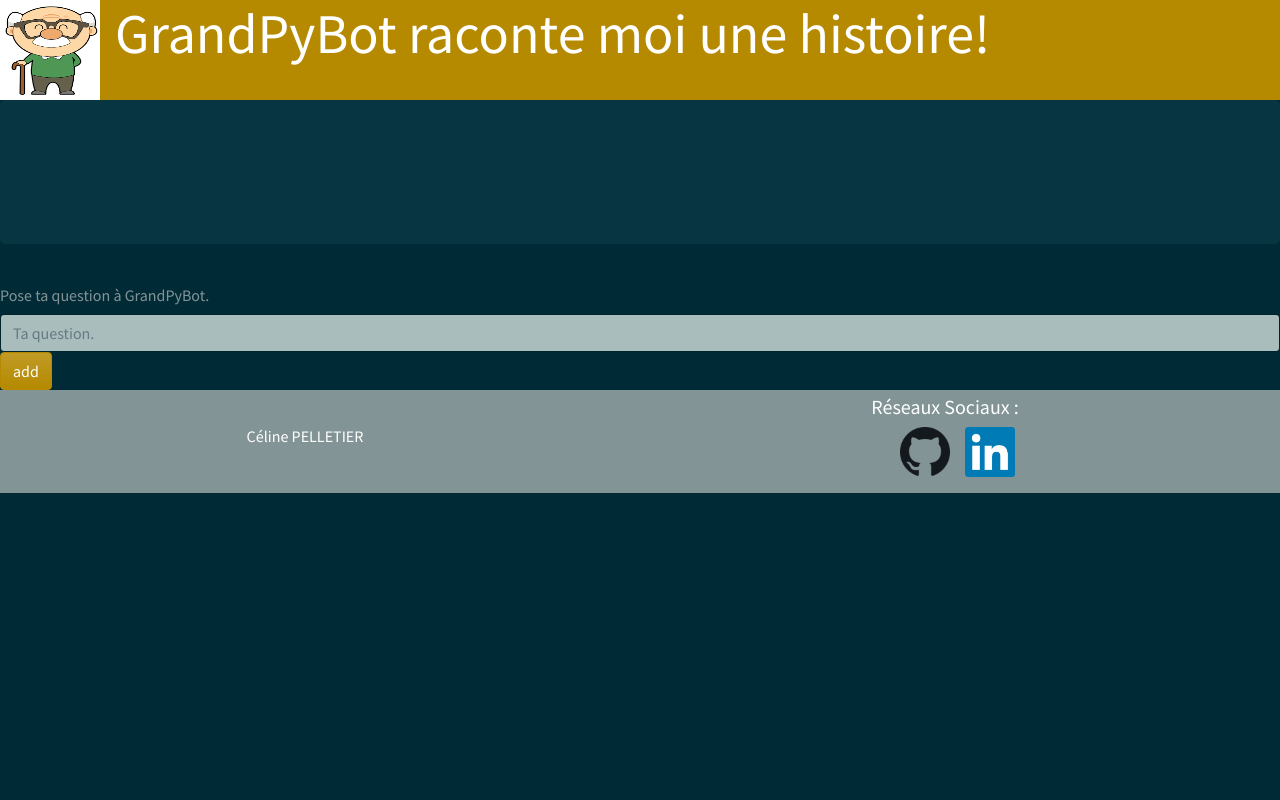
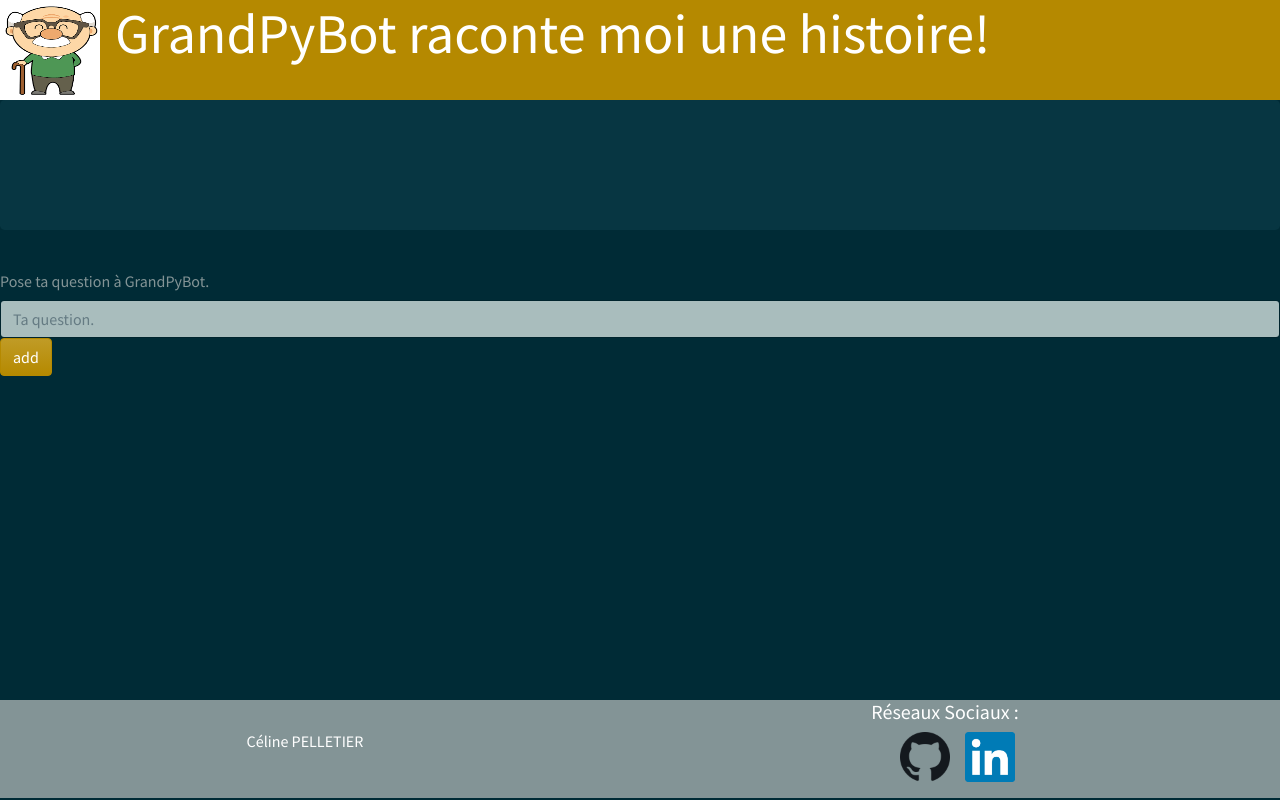
Before and after one commit to micktymoon/P7_GrandPy_Bot, a Flask app: page /accueil in a window 1280 px wide. Run offline with Flask 2, Linux system fonts and the light colour scheme; some libraries are stand-ins or nearby versions.

Commit message:
footer en bas peu importe la longueur de ma page + message d'erreur

```diff
--- a/app/static/css/accueil.css
+++ b/app/static/css/accueil.css
@@ -1,3 +1,22 @@
+html
+{
+    height: 100%;
+}
+
+body
+{
+    height: 100%;
+    margin:0;
+    padding:0;
+}
+/* Page header. */
+#page
+{
+    margin: 0;
+	display: flex;
+	flex-direction: column;
+	min-height: 100vh;
+}
 header
 {
 	min-width: auto;
@@ -16,26 +35,16 @@
 	margin-right: 15px;
 }
 
-footer
+/* Page content */
+
+.content
 {
-	display: flex;
-	background-color: #839496;
-	color: white;
-	bottom: 0;
-	padding-top: 5px;
-	width: 100%;
+    flex: 1;
 }
 
-#nom
+#chat
 {
-	width: 100%;
-	text-align: center;
-}
-
-#reseaux
-{
-	width: 100%;
-	text-align: center;
+    padding-bottom: 50px;
 }
 
 #conteneur
@@ -64,6 +73,38 @@
     display: flex;
     flex-direction: column;
 }
+
+/* Page footer */
+
+footer
+{
+
+    bottom: 0px;
+    margin-top: 50px;
+    height: 100px;
+}
+
+#footerContainer
+{
+	display: flex;
+	background-color: #839496;
+	color: white;
+	width: 100%;
+}
+
+#nom
+{
+	width: 100%;
+	text-align: center;
+}
+
+#reseaux
+{
+	width: 100%;
+	text-align: center;
+}
+
+/* Chat message style */
 
 #me
 {
@@ -94,9 +135,36 @@
   align-self: flex-start;
 }
 
+/* Map style */
+
 #map
 {
     height: 400px;
     width: 70%;
     margin: auto;
 }
+
+/* Server error */
+
+#noError
+{
+    display: none;
+}
+
+#error
+{
+    display: flex;
+    flex-direction: column;
+    justify-content: center;
+    position: absolute;
+    top: 50%;
+    left: 50%;
+    width: 400px;
+    height: 200px;
+    margin-left: -200px;
+    margin-top: -100px;
+}
+#error h2, h4, p
+{
+    text-align: center;
+}
--- a/app/templates/accueil.html
+++ b/app/templates/accueil.html
@@ -13,7 +13,7 @@
     </head>
 
     <body>
-
+    	<div id="page">
 			<header>
 				<div id="conteneur1">
 					<img src="static/images/logo2.png" width="100" height="100">
@@ -21,7 +21,8 @@
 				</div>
 			</header>
 
-    	<div class="jumbotron" id="message">
+			<div class="content">
+				<div class="jumbotron" id="chat">
 					<ul id="ulForm">
 					</ul>
 					<div class="map"></div>
@@ -32,9 +33,18 @@
 					<input type="submit" id="add" value="add" class="btn btn-primary"/>
 
 				</form>
+			</div>
 
 
+		<div id="noError" class="alert alert-dismissible alert-warning">
+			<button type="button" class="close" data-dismiss="alert">&times;</button>
+			<h2 class="alert-heading">Warning!</h2>
+			<h4 class="alert-heading">GrandPyBot s'est évanoui!!!</h4>
+			<p class="mb-0">Le serveur ne répond pas, revenez plus tard.</p>
+		</div>
+
     	<footer>
+			<div id="footerContainer">
 				<div id="conteneur" class="row">
 					<div id="nom" class="col-12 col-md-6 ">
 						<p>Céline PELLETIER</p>
@@ -51,8 +61,9 @@
 						</ul>
 					</div>
 				</div>
+			</div>
     	</footer>
-
+		</div>
     	<!-- jQuery first, then Popper.js, then Bootstrap JS -->
 	    <script src="https://code.jquery.com/jquery-3.5.1.min.js" crossorigin="anonymous"></script>
 	    <script src="https://cdn.jsdelivr.net/npm/popper.js@1.16.0/dist/umd/popper.min.js" integrity="sha384-Q6E9RHvbIyZFJoft+2mJbHaEWldlvI9IOYy5n3zV9zzTtmI3UksdQRVvoxMfooAo" crossorigin="anonymous"></script>
```
Lines whose indentation alone changed are shown as unchanged.
